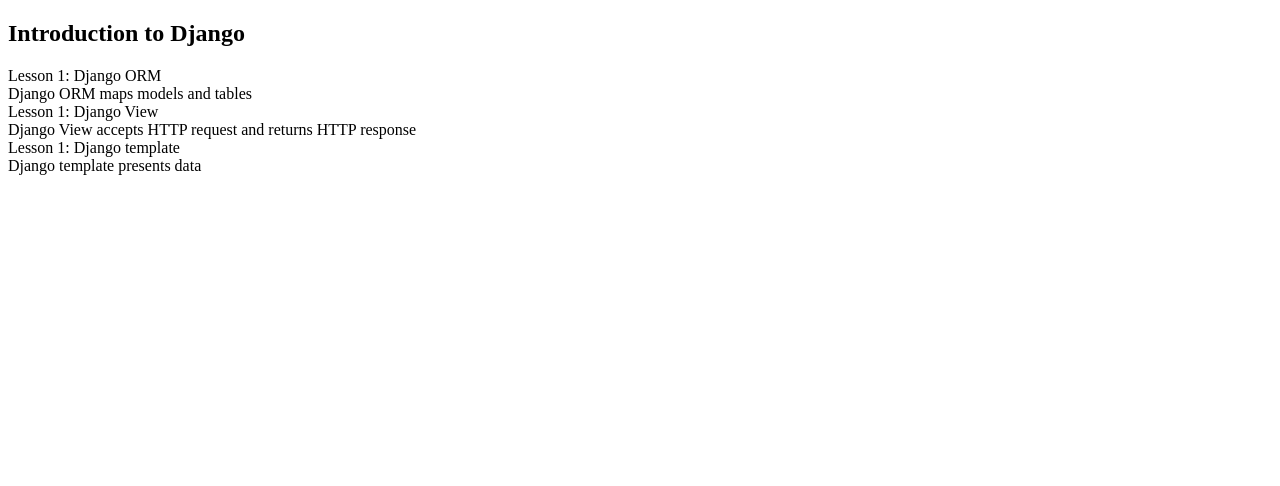
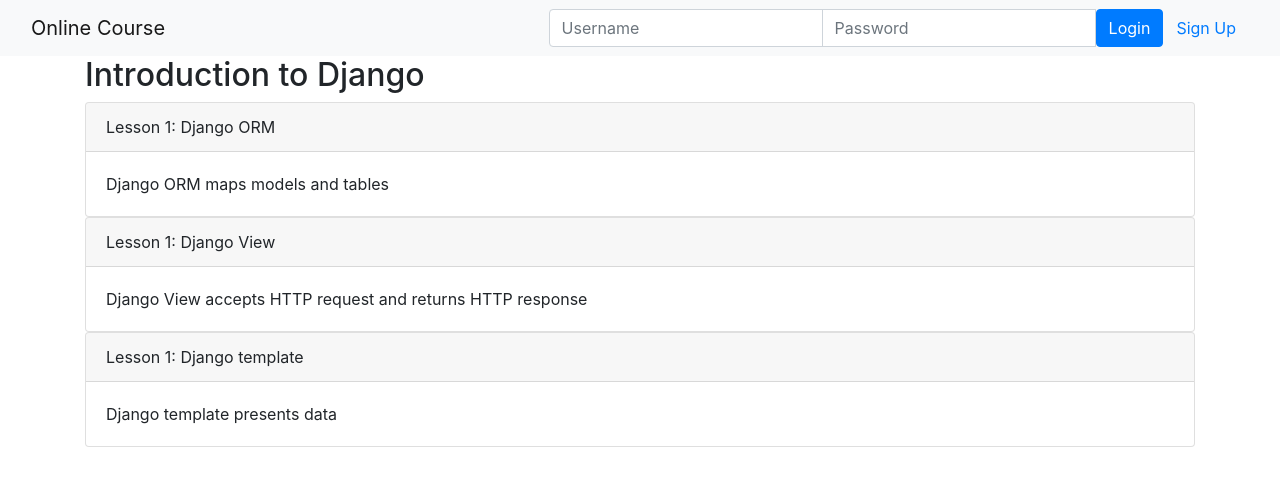
Before and after one commit to HarbySmart/Django_Bootstrap, a Django app: page /onlinecourse/course/1/ in a window 1280 px wide. Shown: the top 486 px of the page. Run offline with Django 3.2, Linux system fonts and the light colour scheme; data comes from the database, SQL or seed files in the repository; some libraries are stand-ins or nearby versions.

Commit message:
stylized

```diff
--- a/onlinecourse/templates/onlinecourse/course_detail.html
+++ b/onlinecourse/templates/onlinecourse/course_detail.html
@@ -2,19 +2,48 @@
 <html lang="en">
 <head>
      {% load static %}
+     <link rel="stylesheet" href="https://maxcdn.bootstrapcdn.com/bootstrap/4.5.2/css/bootstrap.min.css">
     <meta charset="UTF-8">
 </head>
 
 <body>
 <!-- Add a Navigation bar -->
+<nav class="navbar navbar-light bg-light">
+    <div class="container-fluid">
+        <div class="navbar-header">
+            <a class="navbar-brand" href="{% url 'onlinecourse:popular_course_list' %}">Online Course</a>
+        </div>
+        <ul class="nav navbar-nav navbar-right">
 
-<div class=""> <!--Stylize the root div with .container class -->
+            {% if user.is_authenticated %}
+            <li>
+                <a class="btn btn-link" href="#">{{ user.first_name }}({{ user.username }})</a>
+                <a class="btn btn-link" href="{% url 'onlinecourse:logout' %}">Logout</a>
+            </li>
+            {% else %}
+            <li>
+                <form clas="form-inline" action="{% url 'onlinecourse:login' %}" method="post">
+                    {% csrf_token %}
+                    <div class="input-group">
+                        <input type="text" class="form-control" placeholder="Username" name="username" >
+                        <input type="password" class="form-control" placeholder="Password" name="psw" >
+                        <button class="btn btn-primary" type="submit">Login</button>
+                        <a class="btn btn-link" href="{% url 'onlinecourse:registration' %}">Sign Up</a>
+                    </div>
+                </form>
+            </li>
+            {% endif %}
+        </ul>
+    </div>
+</nav>
+
+<div class="container"> <!--Stylize the root div with .container class -->
     <h2>{{ course.name }}</h2>
-    <div class=""> <!--Stylize the second level card columns div with .card-columns-vertical class-->
+    <div class="card-columns-vertical"> <!--Stylize the second level card columns div with .card-columns-vertical class-->
         {% for lesson in course.lesson_set.all %}
-        <div class=""> <!--Stylize the third level lesson div with .card class-->
-            <div class="">Lesson {{lesson.order|add:1}}: {{lesson.title}}</div> <!--Stylize the fourth level lesson header  div with .card-header class-->
-            <div class="">{{lesson.content}}</div>  <!--Stylize the fifth level lesson content div with .card-body class-->
+        <div class="card"> <!--Stylize the third level lesson div with .card class-->
+            <div class="card-header">Lesson {{lesson.order|add:1}}: {{lesson.title}}</div> <!--Stylize the fourth level lesson header  div with .card-header class-->
+            <div class="card-body">{{lesson.content}}</div>  <!--Stylize the fifth level lesson content div with .card-body class-->
         </div>
         {% endfor %}
     </div>
```
